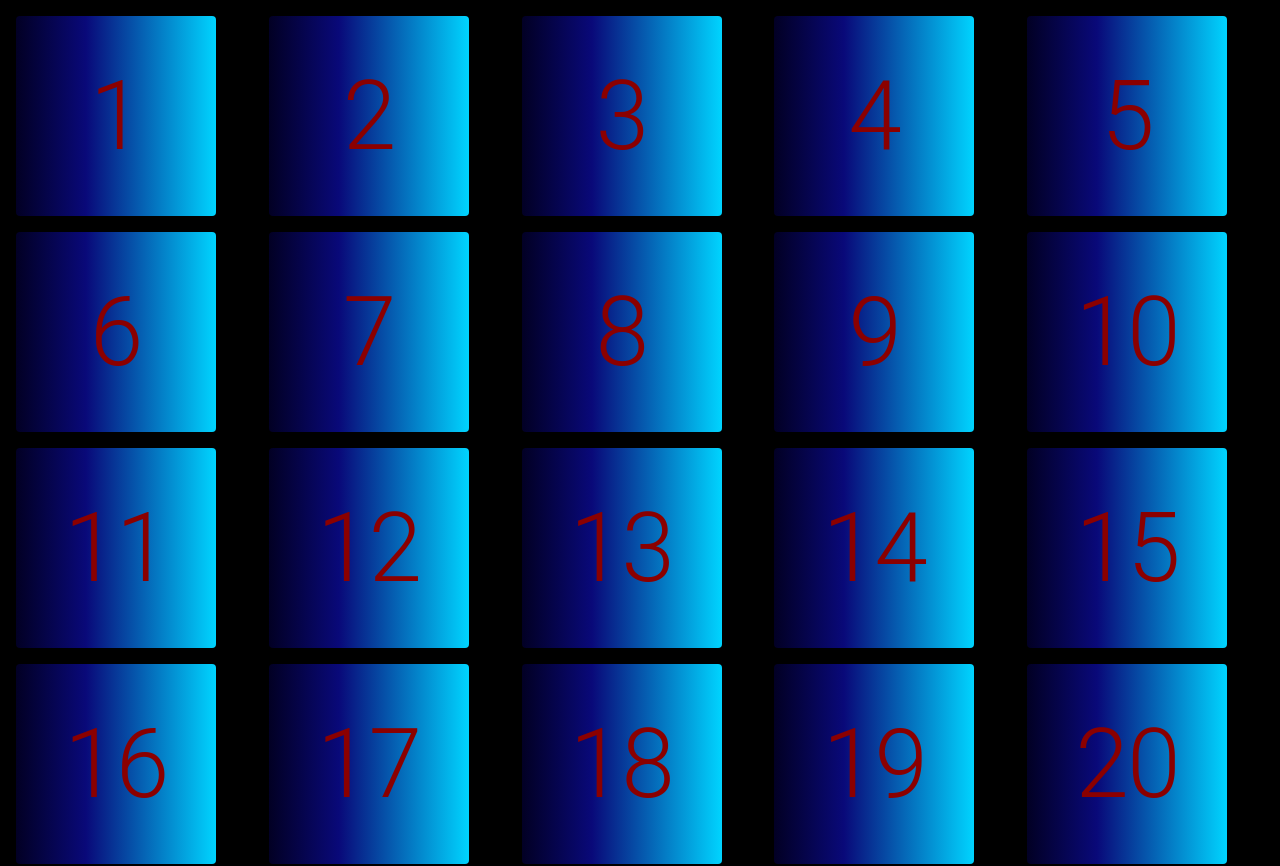
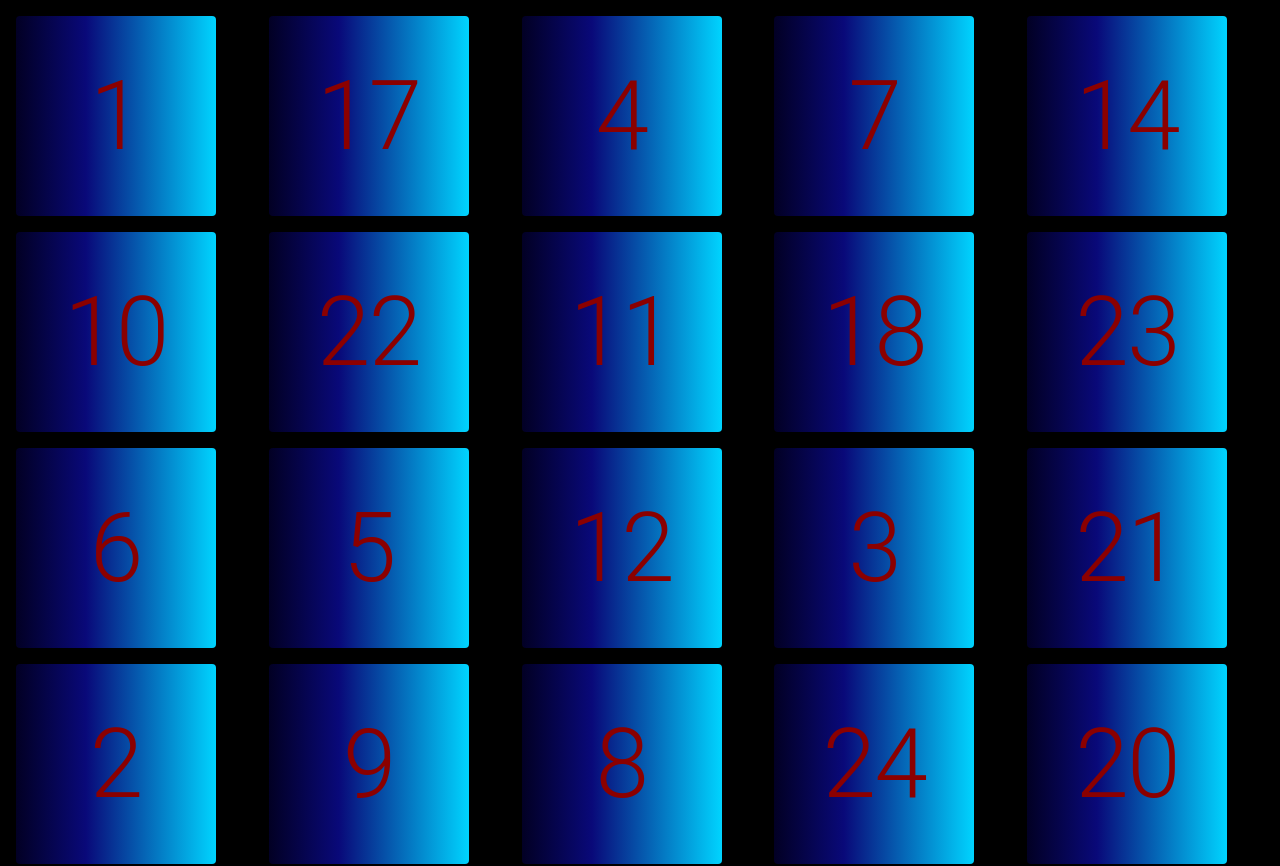
Before and after one commit to SoerenDit/climbing-coders, a React (Create React App) app in the folder christmas-calendar/: page / in a window 1280 px wide. Shown: the top 866 px of the page. Built offline with nearby package versions, Linux system fonts and the light colour scheme.

Commit message:
Added random sort for doors

```diff
--- a/christmas-calendar/src/pages/Home.tsx
+++ b/christmas-calendar/src/pages/Home.tsx
@@ -4,14 +4,13 @@ import { Storage } from "../services/storage";
 export const Home = () => {
     const doors = Storage.getDoors();
 
-    const style = {
-        display: "grid",
+    const customStyle = {
         gridTemplateColumns: "repeat(auto-fit, minmax(200px, 1fr))",
     };
 
     return (
-        <div style={style} className="m-4 gap-4">
-            {doors.map(d => <Door key={d.day} door={d}></Door>)}
+        <div style={customStyle} className="grid m-4 gap-4">
+            {doors.sort(() => Math.random() - 0.5).map(d => <Door key={d.day} door={d}></Door>)}
         </div>
     );
 }
```
